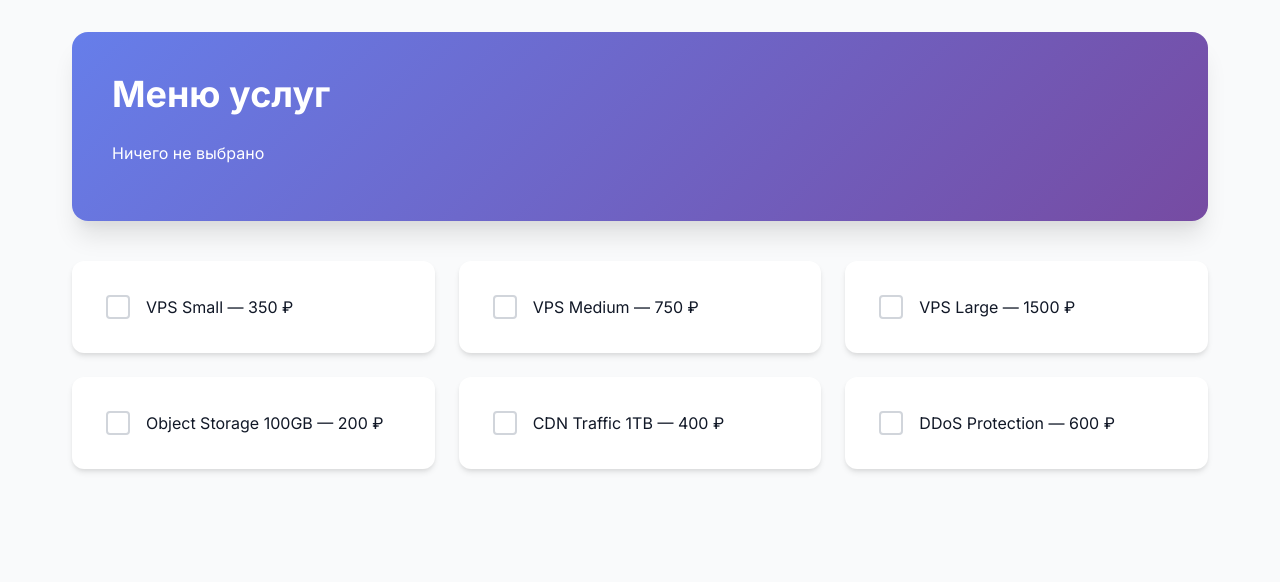
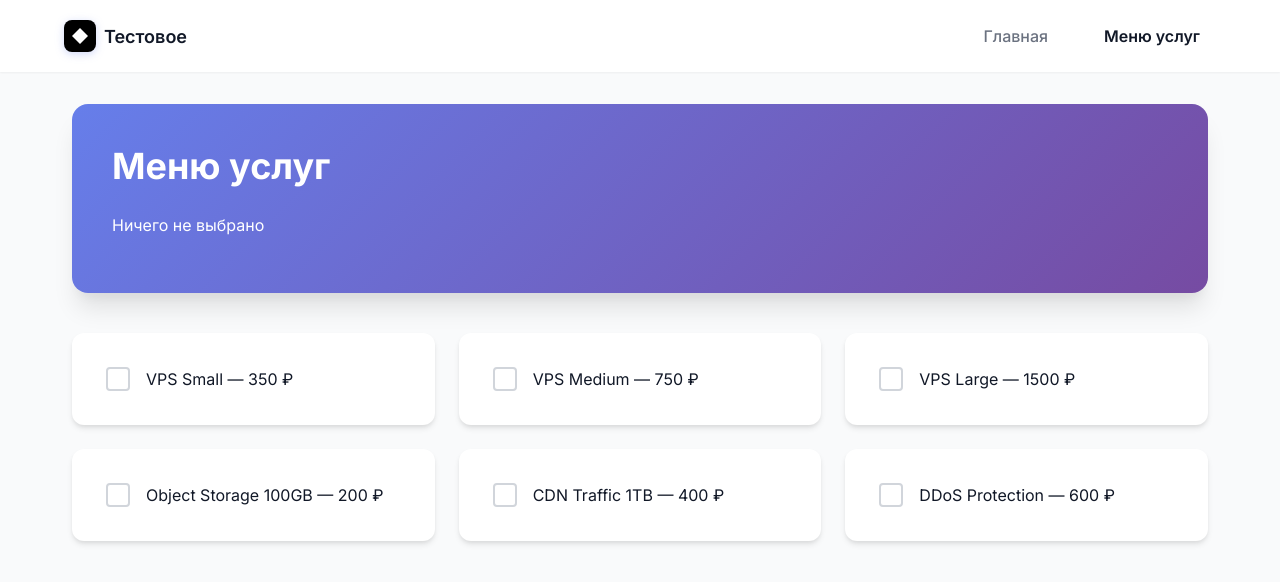
Before and after one commit to vladislavprozorov/selectel-frontend-test, an Angular app: page /menu in a window 1280 px wide. Shown: the top 582 px of the page. Built offline with nearby package versions, Linux system fonts and the light colour scheme.

Commit message:
feat: add header navigation with active links and smooth page transitions (#10)
Co-authored-by: vladislav prozorov <skayterder@vk.com>

```diff
--- a/src/app/app.css
+++ b/src/app/app.css
@@ -0,0 +1,3 @@
+.app-main {
+	min-height: calc(100vh - 64px);
+}
--- a/src/app/app.html
+++ b/src/app/app.html
@@ -1 +1,4 @@
-<router-outlet></router-outlet>
+<app-header />
+<main class="app-main">
+  <router-outlet />
+</main>
--- a/src/app/app.ts
+++ b/src/app/app.ts
@@ -1,9 +1,10 @@
 import { Component, signal } from "@angular/core";
 import { RouterOutlet } from "@angular/router";
+import { HeaderComponent } from "./layout/header/header.component";
 
 @Component({
 	selector: "app-root",
-	imports: [RouterOutlet],
+	imports: [RouterOutlet, HeaderComponent],
 	standalone: true,
 	templateUrl: "./app.html",
 	styleUrl: "./app.css",
--- a/src/app/features/welcome/welcome.component.ts
+++ b/src/app/features/welcome/welcome.component.ts
@@ -7,5 +7,8 @@ import { RouterLink } from "@angular/router";
 	imports: [RouterLink],
 	templateUrl: "./welcome.html",
 	styleUrl: "./welcome.css",
+	host: {
+		"[@fadeIn]": "",
+	},
 })
 export class Welcome {}
--- a/src/app/features/welcome/welcome.css
+++ b/src/app/features/welcome/welcome.css
@@ -1,7 +1,21 @@
 /**
  * Стили страницы приветствия
  */
+:host {
+	display: block;
+	animation: fadeIn 0.3s ease-out;
+}
 
+@keyframes fadeIn {
+	from {
+		opacity: 0;
+		transform: translateY(8px);
+	}
+	to {
+		opacity: 1;
+		transform: translateY(0);
+	}
+}
 .welcome {
 	min-height: 100vh;
 	display: flex;
--- /dev/null
+++ b/src/app/layout/header/header.css
@@ -0,0 +1,94 @@
+.app-header {
+	background: var(--color-surface);
+	box-shadow: var(--shadow-sm);
+	position: sticky;
+	top: 0;
+	z-index: 100;
+	backdrop-filter: blur(10px);
+	background: rgba(255, 255, 255, 0.95);
+
+	.container {
+		max-width: 1200px;
+		margin: 0 auto;
+		padding: var(--spacing-md) var(--spacing-lg);
+		display: flex;
+		justify-content: space-between;
+		align-items: center;
+	}
+
+	.logo {
+		a {
+			display: flex;
+			align-items: center;
+			gap: var(--spacing-sm);
+			text-decoration: none;
+			color: var(--color-text);
+			font-weight: 600;
+			font-size: var(--font-size-lg);
+			transition: opacity var(--transition-base);
+
+			&:hover {
+				opacity: 0.8;
+			}
+		}
+
+		svg {
+			filter: drop-shadow(0 2px 4px rgba(102, 126, 234, 0.3));
+		}
+	}
+
+	.nav {
+		display: flex;
+		gap: var(--spacing-lg);
+
+		a {
+			color: var(--color-text-secondary);
+			text-decoration: none;
+			font-weight: 500;
+			padding: var(--spacing-sm) var(--spacing-md);
+			border-radius: var(--radius-md);
+			transition: all var(--transition-base);
+			position: relative;
+
+			&:hover {
+				color: var(--color-primary);
+				background: rgba(102, 126, 234, 0.1);
+			}
+
+			&.active {
+				color: var(--color-primary);
+				font-weight: 600;
+
+				&::after {
+					content: "";
+					position: absolute;
+					bottom: -8px;
+					left: 0;
+					right: 0;
+					height: 2px;
+					background: linear-gradient(
+						90deg,
+						var(--color-primary),
+						var(--color-secondary)
+					);
+					border-radius: 2px;
+				}
+			}
+		}
+	}
+
+	@media (max-width: 640px) {
+		.logo span {
+			display: none;
+		}
+
+		.nav {
+			gap: var(--spacing-sm);
+
+			a {
+				font-size: var(--font-size-sm);
+				padding: var(--spacing-xs) var(--spacing-sm);
+			}
+		}
+	}
+}
--- /dev/null
+++ b/src/app/layout/header/header.html
@@ -0,0 +1,29 @@
+<header class="app-header">
+  <div class="container">
+    <div class="logo">
+      <a routerLink="/welcome">
+        <svg  width="32" height="32" viewBox="0 0 32 32" fill="none">
+        <title>тестовое</title>
+          <rect width="32" height="32" rx="8" fill="url(#gradient)"/>
+          <path d="M16 8L8 16L16 24L24 16L16 8Z" fill="white"/>
+          <defs>
+            <linearGradient id="gradient" x1="0" y1="0" x2="32" y2="32">
+              <stop offset="0%" stop-color="var(--color-primary)"/>
+              <stop offset="100%" stop-color="var(--color-secondary)"/>
+            </linearGradient>
+          </defs>
+        </svg>
+        <span>Тестовое</span>
+      </a>
+    </div>
+
+    <nav class="nav">
+      <a routerLink="/welcome" routerLinkActive="active" [routerLinkActiveOptions]="{exact: true}">
+        Главная
+      </a>
+      <a routerLink="/menu" routerLinkActive="active">
+        Меню услуг
+      </a>
+    </nav>
+  </div>
+</header>
```
Also changed, not shown: src/app/layout/header/header.component.ts (added, +11 -0 lines), src/app/layout/layout.component.ts (added).
